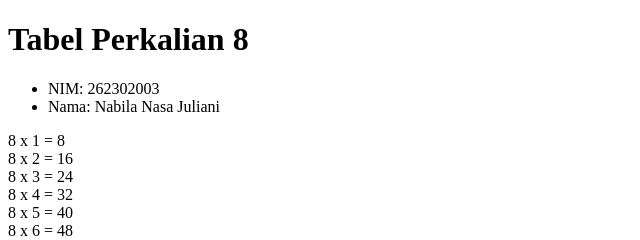
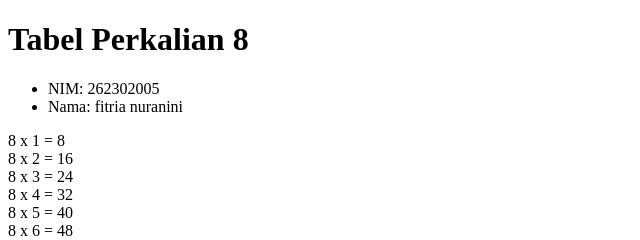
Before and after one commit to iyaaboleh04-dotcom/struktur-perulangan-fitria-nur-aini-, a plain HTML site: page index.html in a window 1280 px wide. Shown: the top 240 px of the page, 0-640 px from the left. Drawn offline with Linux system fonts and the light colour scheme.

Commit message:
Update index.html

```diff
--- a/index.html
+++ b/index.html
@@ -9,8 +9,8 @@
   <h1>Tabel Perkalian 8</h1>
 
   <ul>
-    <li>NIM: 262302003</li>
-    <li>Nama: Nabila Nasa Juliani</li>
+    <li>NIM: 262302005</li>
+    <li>Nama: fitria nuranini</li>
   </ul>
 
   8 x 1 = 8<br>
```
